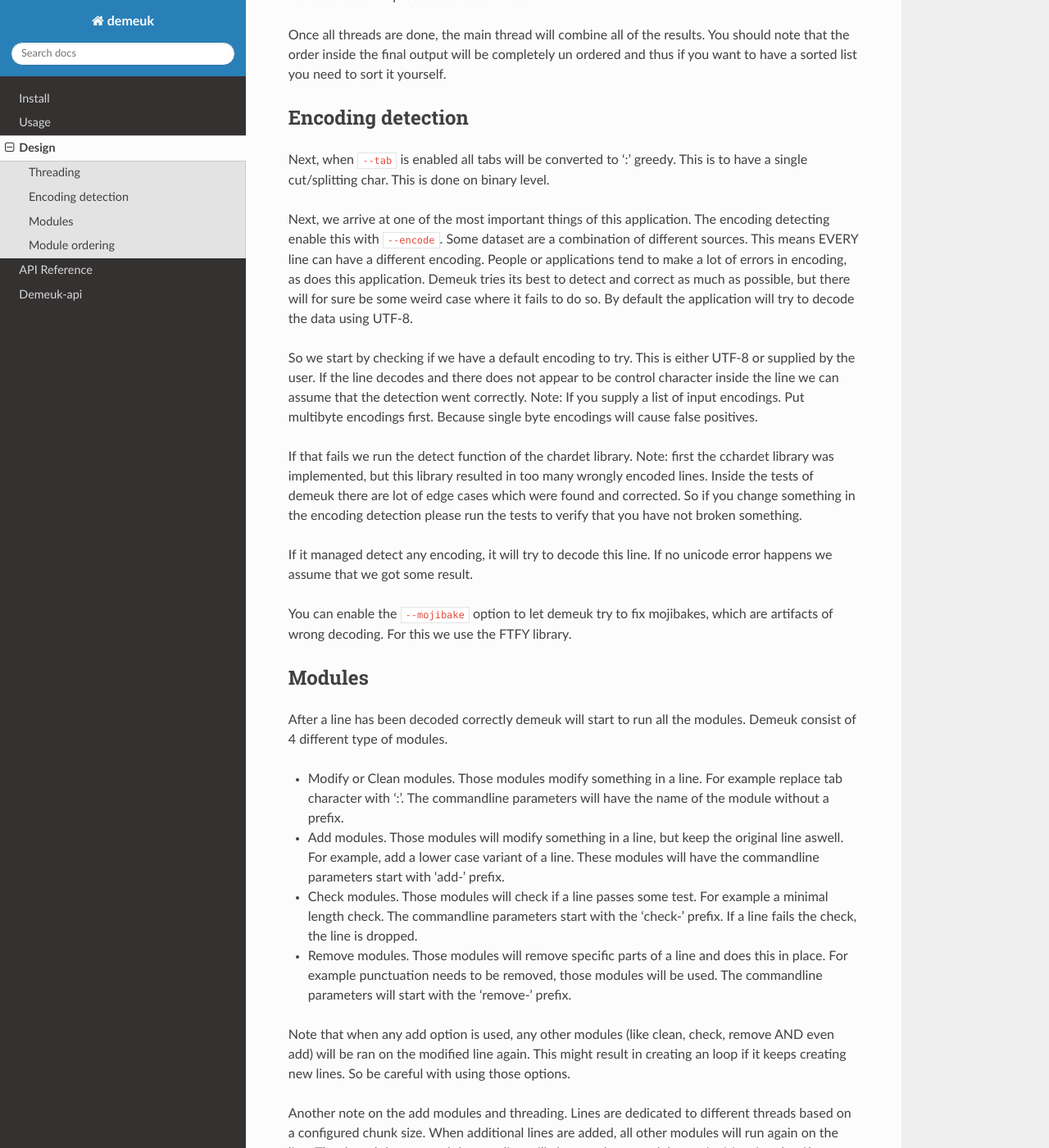
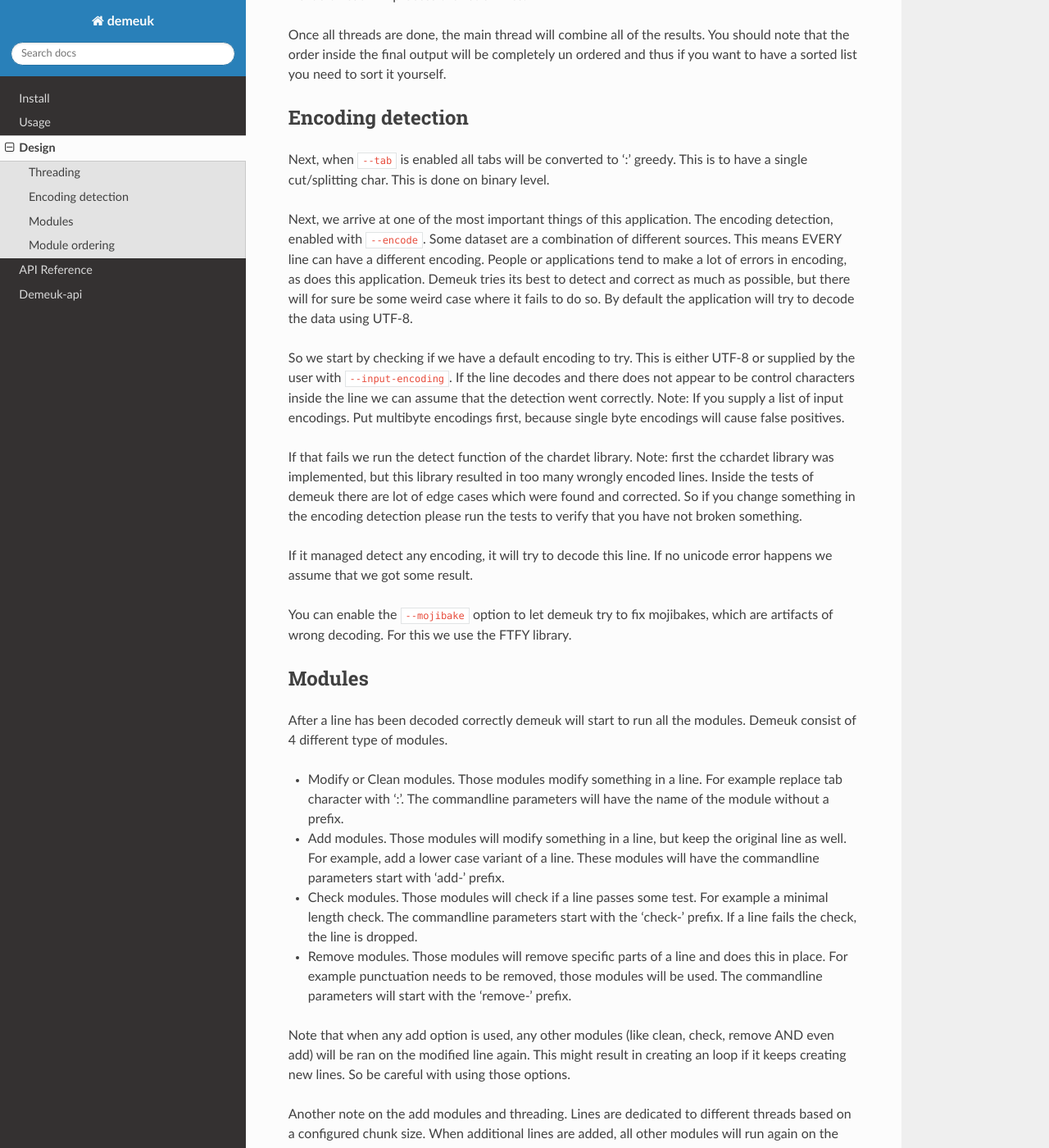
Before and after one commit to NetherlandsForensicInstitute/demeuk, a Sphinx documentation site: the page built from docs/design.rst, in a window 1280 px wide and 1400 px high, scrolled down 713 px. Shown: the whole window at 82% size. Built offline with Sphinx 7.4.7 and the Read the Docs theme 3.1.0, drawn with Linux system fonts in a browser that asks for light colours; the version number could not be read and is left out; some of the changed text lies outside the part shown.

Commit message:
Updated info in design docs

```diff
--- a/docs/design.rst
+++ b/docs/design.rst
@@ -36,18 +36,18 @@
 Next, when ``--tab`` is enabled all tabs will be converted to ':' greedy. This is to have
 a single cut/splitting char. This is done on binary level.
 
-Next, we arrive at one of the most important things of this application. The encoding detecting
-enable this with ``--encode``. Some dataset are a combination of different sources. This means
+Next, we arrive at one of the most important things of this application. The encoding detection,
+enabled with ``--encode``. Some dataset are a combination of different sources. This means
 EVERY line can have a different encoding. People or applications tend to make a lot
 of errors in encoding, as does this application. Demeuk tries its best to detect
 and correct as much as possible, but there will for sure be some weird case where it fails
 to do so. By default the application will try to decode the data using UTF-8.
 
 So we start by checking if we have a default encoding to try. This is either
-UTF-8 or supplied by the user. If the line decodes and there does not appear to be
-control character inside the line we can assume that the detection went correctly.
-Note: If you supply a list of input encodings. Put multibyte encodings first.
-Because single byte encodings will cause false positives.
+UTF-8 or supplied by the user with ``--input-encoding``. If the line decodes and there does not
+appear to be control characters inside the line we can assume that the detection went correctly.
+Note: If you supply a list of input encodings. Put multibyte encodings first, because single byte
+encodings will cause false positives.
 
 If that fails we run the detect function of the chardet library. Note: first the
 cchardet library was implemented, but this library resulted in too many wrongly
@@ -71,7 +71,7 @@
   character with ':'. The commandline parameters will have the name of the module
   without a prefix.
 - Add modules. Those modules will modify something in a line, but keep the original
-  line aswell. For example, add a lower case variant of a line. These modules will
+  line as well. For example, add a lower case variant of a line. These modules will
   have the commandline parameters start with 'add-' prefix.
 - Check modules. Those modules will check if a line passes some test. For example
   a minimal length check. The commandline parameters start with the 'check-' prefix.
```
Also changed, not shown: other parts of docs/design.rst (+3 -3 lines).
